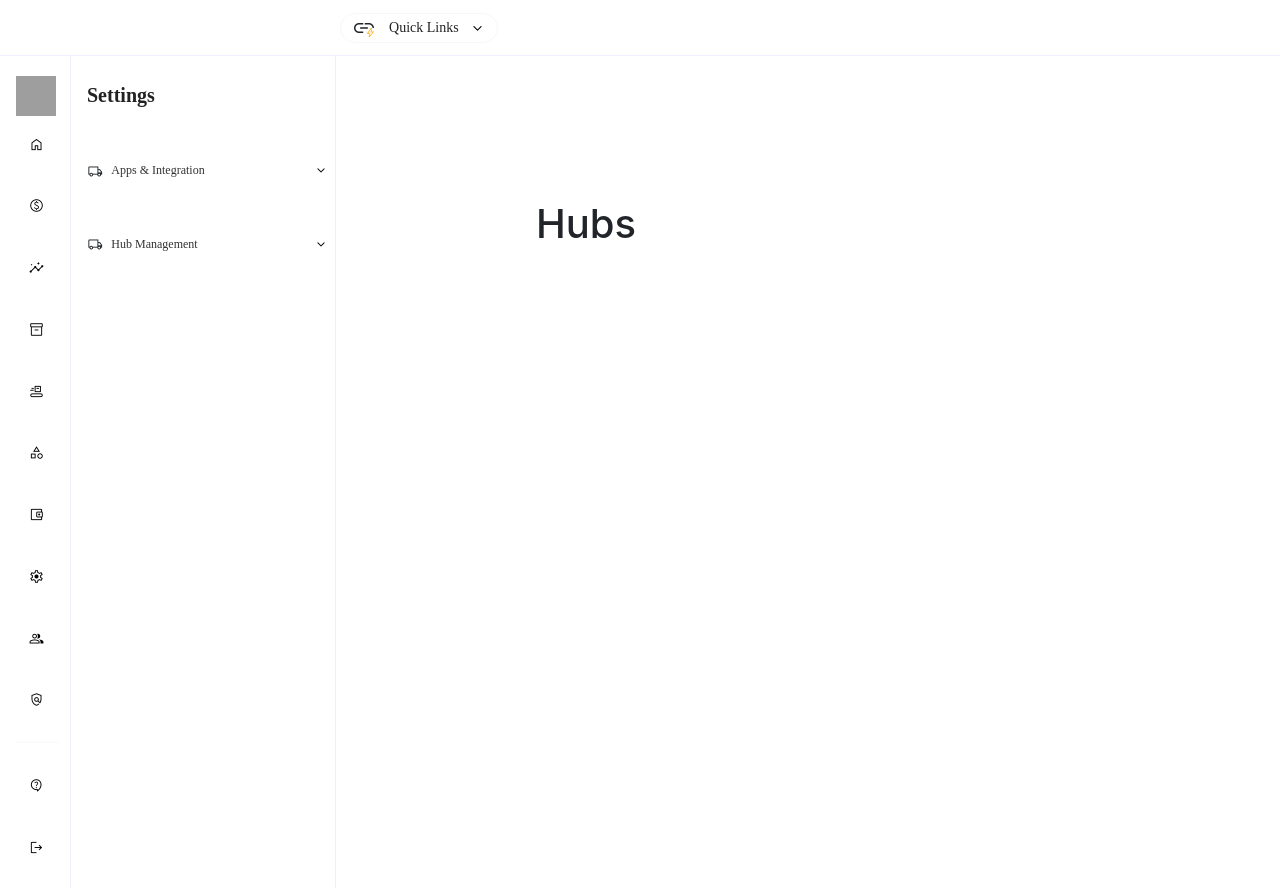
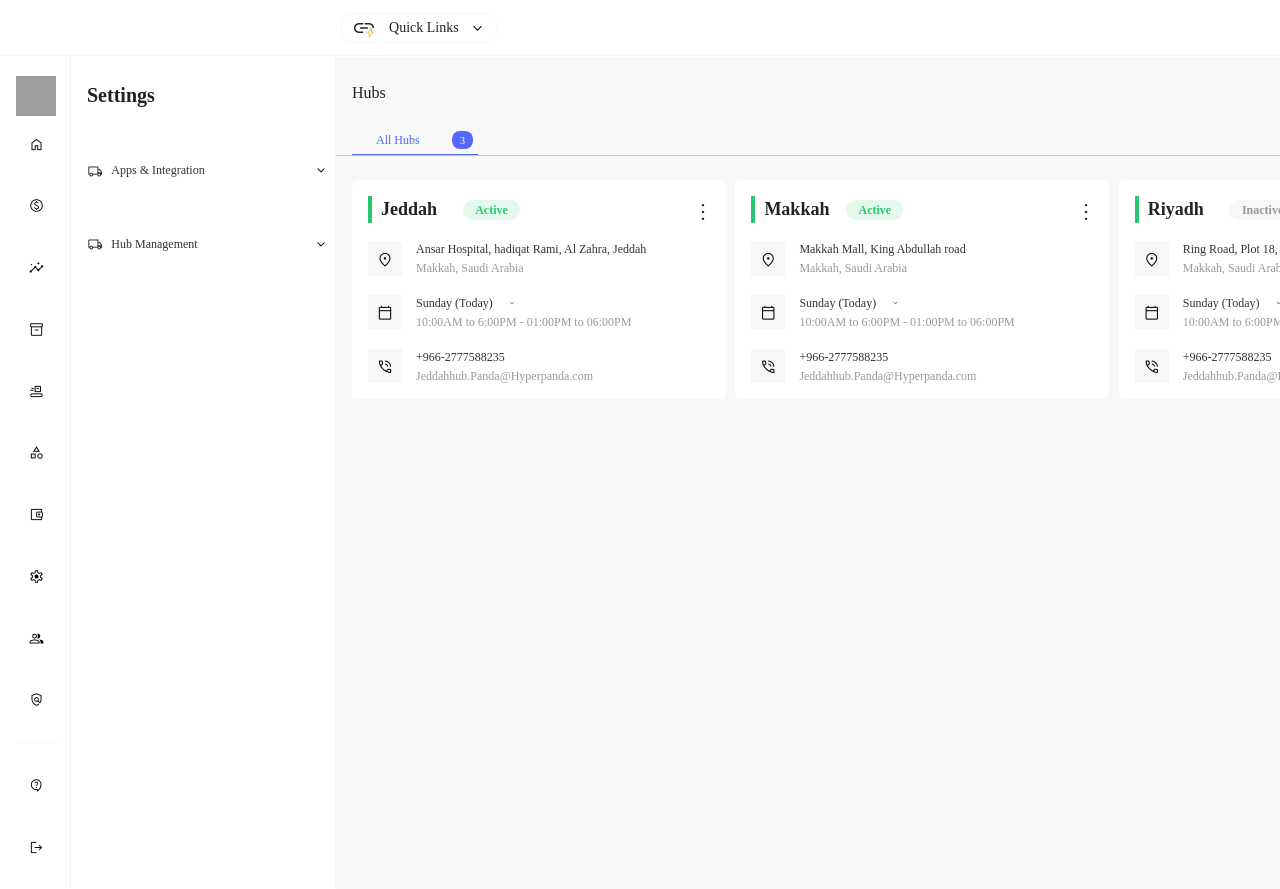
Before and after one commit to msharmasharma/Omniful-Assignment, a React (Create React App) app in the folder figma-design/: page /hubs in a window 1280 px wide. Shown: the top 889 px of the page. Built offline with nearby package versions, Linux system fonts and the light colour scheme; grey boxes are pictures that could not be loaded.

Commit message:
nearly done

```diff
--- a/figma-design/src/components/Settings.js
+++ b/figma-design/src/components/Settings.js
@@ -44,7 +44,7 @@ export const Settings = () => {
                   local_shipping
                 </span>
               </div>
-              <Link to={"/sales"}>
+              <Link className="textdeco" to={"/sales"}>
                 {" "}
                 <div class="sublist" onClick={() => setSpace(true)}>
                   Sales channel Apps
@@ -100,7 +100,7 @@ export const Settings = () => {
                   local_shipping
                 </span>
               </div>
-              <Link to={"/hubs"}>
+              <Link className="textdeco" to={"/hubs"}>
                 <div class="sublist">Hubs</div>
               </Link>
             </li>
--- a/figma-design/src/css/Hubs.css
+++ b/figma-design/src/css/Hubs.css
@@ -1,4 +1,201 @@
 .hubsmain {
-  margin-left: 200px;
-  margin-top: 200px;
+  /* border: 1px solid red; */
+  width: 1176px;
+  height: 832px;
+  margin-top: 57px;
+  font-family: "Montserrat";
+  background: rgb(248, 248, 248);
 }
+.createnew {
+  height: 36px;
+  width: 143px;
+  border-radius: 4px;
+  padding: 6px 16px 6px 16px;
+  margin-top: 17px;
+  display: flex;
+  justify-content: space-around;
+  margin-left: 790px;
+}
+.plus {
+  margin-top: 2px;
+  font-size: 13.5px;
+  border-radius: 0px;
+  color: #ffffff;
+}
+.topbox {
+  display: flex;
+}
+.colorline {
+  margin-left: 16px;
+  margin-top: 16px;
+  width: 4px;
+  height: 27px;
+  background: #28c76f;
+}
+
+.new {
+  height: 24px;
+  width: 83px;
+  border-radius: nullpx;
+  font-family: "Poppins";
+  font-style: normal;
+  font-weight: 500;
+  font-size: 14px;
+  line-height: 24px;
+  color: #ffffff;
+  cursor: pointer;
+}
+
+.gridhub {
+  display: grid;
+  grid-template-columns: repeat(3, 32.6%);
+  margin-top: 24px;
+}
+.boxeshub {
+  height: 219px;
+  width: 374px;
+  border-radius: 6px;
+  background: #ffffff;
+  border-radius: 6px;
+  margin-left: 16px;
+  column-gap: 9px;
+  cursor: pointer;
+}
+
+.name {
+  margin-left: 9px;
+  margin-top: 16px;
+  width: 70px;
+  height: 27px;
+  font-family: "Poppins";
+  font-style: normal;
+  font-weight: 600;
+  font-size: 18px;
+  line-height: 27px;
+  color: #222222;
+}
+.activeone {
+  margin-left: 12px;
+  margin-top: 20px;
+  align-items: center;
+  padding: 1px 9px, 1px, 9px;
+  background: rgba(40, 199, 111, 0.12);
+  border-radius: 17px;
+  color: #28c76f;
+  text-align: center;
+  height: 20px;
+  width: 57px;
+  font-size: 12px;
+  font-family: "Poppins";
+  font-style: normal;
+  font-weight: 600;
+  line-height: 20px;
+}
+.inactiveone {
+  margin-left: 12px;
+  margin-top: 20px;
+  align-items: center;
+  padding: 1px 9px, 1px, 9px;
+  background: #f7f7f7;
+  border-radius: 17px;
+  color: #999999;
+  text-align: center;
+  height: 20px;
+  width: 68px;
+  font-size: 12px;
+  font-family: "Poppins";
+  font-style: normal;
+  font-weight: 600;
+  line-height: 20px;
+}
+.dots {
+  margin-top: 20px;
+  margin-left: 180.67px;
+  width: 16px;
+  height: 16px;
+}
+.dotshori {
+  margin-left: -10px;
+  transform: rotate(90deg);
+}
+.location {
+  margin-top: 19px;
+  margin-left: 16px;
+  width: 34px;
+  height: 34px;
+  background: #f7f7f7;
+  text-align: center;
+}
+
+.loca {
+  margin-top: 10px;
+  font-size: 16.5px;
+  color: black;
+}
+
+.calendar {
+  margin-top: 18px;
+  margin-left: 16px;
+  width: 34px;
+  height: 34px;
+  background: #f7f7f7;
+  text-align: center;
+}
+
+.cal {
+  margin-top: 10px;
+  font-size: 16.5px;
+  color: black;
+}
+
+.phone {
+  margin-top: 18px;
+  margin-left: 16px;
+  width: 34px;
+  height: 34px;
+  background: #f7f7f7;
+  text-align: center;
+}
+
+.pho {
+  margin-top: 10px;
+  font-size: 16.5px;
+  color: black;
+}
+.secondbox {
+  display: flex;
+}
+.thirdbox {
+  display: flex;
+}
+.fourthbox {
+  display: flex;
+}
+
+.lightbold {
+  margin-top: 16px;
+  margin-left: 14px;
+}
+.boldletters {
+  font-family: "Poppins";
+  font-style: normal;
+  font-weight: 500;
+  font-size: 12px;
+  line-height: 18px;
+  color: #333333;
+  line-height: 20px;
+}
+
+.lightletters {
+  font-family: "Poppins";
+  font-style: normal;
+  font-weight: 400;
+  font-size: 12px;
+  line-height: 18px;
+  color: #999999;
+}
+
+.exmore {
+  font-size: 8px;
+  margin-left: 12.28px;
+}
--- a/figma-design/src/css/Sales.css
+++ b/figma-design/src/css/Sales.css
@@ -4,6 +4,7 @@
   height: 832px;
   margin-top: 57px;
   font-family: "Montserrat";
+  background: rgb(248, 248, 248);
 }
 
 .aboveheader {
@@ -62,13 +63,30 @@
   align-items: center;
   gap: 12px;
   background: rgba(255, 255, 255, 0.15);
-}
-
-.integrated:hover {
   border-bottom: 1px solid #5468fa;
 }
 
 .inti {
+  margin-left: 12px;
+  margin-top: 6px;
+  margin-bottom: 6px;
+  border-radius: nullpx;
+  width: 64px;
+  height: 18px;
+  font-family: "Poppins";
+  font-style: normal;
+  font-weight: 500;
+  font-size: 12px;
+  line-height: 18px;
+  /* color: #666666; */
+  cursor: pointer;
+  flex: none;
+  order: 0;
+  flex-grow: 0;
+  color: #5468fa;
+}
+
+.intii {
   margin-left: 12px;
   margin-top: 6px;
   margin-bottom: 6px;
@@ -86,8 +104,7 @@
   order: 0;
   flex-grow: 0;
 }
-
-.inti:hover {
+.intii:hover {
   color: #5468fa;
 }
 
@@ -136,17 +153,12 @@
   width: 26px;
   border-radius: 8px;
   padding: 5px 8px 4px 8px;
-  background: rgba(84, 104, 250, 0.1);
   font-family: "Montserrat";
-  color: black;
   font-style: normal;
   font-size: 10px;
   line-height: 10px;
   text-align: center;
   cursor: pointer;
-}
-
-.twl:hover {
   background: #5468fa;
   color: #ffffff;
 }
--- a/figma-design/src/css/Settings.css
+++ b/figma-design/src/css/Settings.css
@@ -116,3 +116,6 @@
 .expns {
   transform: rotate(-180deg);
 }
+.textdeco {
+  text-decoration: none;
+}
--- a/figma-design/src/pages/Hubs.js
+++ b/figma-design/src/pages/Hubs.js
@@ -1,8 +1,164 @@
-import "../css/Hubs.css"
+import "../css/Hubs.css";
 export const Hubs = () => {
   return (
     <div className="hubsmain">
-      <h1 className="head">Hubs</h1>
+      <div className="aboveheader">
+        <h1 className="heads">Hubs</h1>
+        <button type="button" class="btn btn-primary createnew">
+          <span className="plus">+</span>{" "}
+          <span className="new">Create New</span>
+        </button>
+        <div className="horizon">
+          <span class="material-symbols-outlined morehori">more_horiz</span>
+        </div>
+      </div>
+      <div className="saleheader">
+        <div className="integrated">
+          <div className="inti">All Hubs</div>
+          <div className="twl">3</div>
+        </div>
+      </div>
+      <hr className="har" />
+      <div className="gridhub">
+        <div className="boxeshub">
+          <div className="topbox">
+            <div className="colorline"></div>
+            <div className="name">Jeddah</div>
+            <div className="activeone">Active</div>
+            <div className="dots">
+              <span class="material-symbols-outlined dotshori">more_horiz</span>
+            </div>
+          </div>
+          <div className="secondbox">
+            <div className="location">
+              <span class="material-symbols-outlined loca">location_on</span>
+            </div>
+            <div className="lightbold">
+              <div className="boldletters">
+                Ansar Hospital, hadiqat Rami, Al Zahra, Jeddah
+              </div>
+              <div className="lightletters">Makkah, Saudi Arabia</div>
+            </div>
+          </div>
+          <div className="thirdbox">
+            <div className="calendar">
+              <span class="material-symbols-outlined cal">calendar_today</span>
+            </div>
+            <div className="lightbold">
+              <div className="boldletters">
+                Sunday (Today){" "}
+                <span class="material-symbols-outlined exmore">
+                  expand_more
+                </span>
+              </div>
+              <div className="lightletters">
+                10:00AM to 6:00PM - 01:00PM to 06:00PM
+              </div>
+            </div>
+          </div>
+          <div className="fourthbox">
+            <div className="phone">
+              <span class="material-symbols-outlined pho">phone_in_talk</span>
+            </div>
+            <div className="lightbold">
+              <div className="boldletters">+966-2777588235</div>
+              <div className="lightletters">Jeddahhub.Panda@Hyperpanda.com</div>
+            </div>
+          </div>
+        </div>
+        <div className="boxeshub">
+          <div className="topbox">
+            <div className="colorline"></div>
+            <div className="name">Makkah</div>
+            <div className="activeone">Active</div>
+            <div className="dots">
+              <span class="material-symbols-outlined dotshori">more_horiz</span>
+            </div>
+          </div>
+          <div className="secondbox">
+            <div className="location">
+              <span class="material-symbols-outlined loca">location_on</span>
+            </div>
+            <div className="lightbold">
+              <div className="boldletters">Makkah Mall, King Abdullah road</div>
+              <div className="lightletters">Makkah, Saudi Arabia</div>
+            </div>
+          </div>
+          <div className="thirdbox">
+            <div className="calendar">
+              <span class="material-symbols-outlined cal">calendar_today</span>
+            </div>
+            <div className="lightbold">
+              <div className="boldletters">
+                Sunday (Today){" "}
+                <span class="material-symbols-outlined exmore">
+                  expand_more
+                </span>
+              </div>
+              <div className="lightletters">
+                10:00AM to 6:00PM - 01:00PM to 06:00PM
+              </div>
+            </div>
+          </div>
+          <div className="fourthbox">
+            <div className="phone">
+              <span class="material-symbols-outlined pho">phone_in_talk</span>
+            </div>
+            <div className="lightbold">
+              <div className="boldletters">+966-2777588235</div>
+              <div className="lightletters">Jeddahhub.Panda@Hyperpanda.com</div>
+            </div>
+          </div>
+        </div>
+        <div className="boxeshub">
+          <div className="topbox">
+            <div className="colorline"></div>
+            <div className="name">Riyadh</div>
+            <div className="inactiveone">Inactive</div>
+            <div className="dots">
+              <span class="material-symbols-outlined dotshori">more_horiz</span>
+            </div>
+          </div>
+          <div className="secondbox">
+            <div className="location">
+              <span class="material-symbols-outlined loca">location_on</span>
+            </div>
+            <div className="lightbold">
+              <div className="boldletters">
+                Ring Road, Plot 18, Riyadh Jeddah Highway
+              </div>
+              <div className="lightletters">Makkah, Saudi Arabia</div>
+            </div>
+          </div>
+          <div className="thirdbox">
+            <div className="calendar">
+              <span class="material-symbols-outlined cal">calendar_today</span>
+            </div>
+            <div className="lightbold">
+              <div className="boldletters">
+                Sunday (Today){" "}
+                <span class="material-symbols-outlined exmore">
+                  expand_more
+                </span>
+              </div>
+              <div className="lightletters">
+                10:00AM to 6:00PM - 01:00PM to 06:00PM
+              </div>
+            </div>
+          </div>
+          <div className="fourthbox">
+            <div className="phone">
+              <span class="material-symbols-outlined pho">phone_in_talk</span>
+            </div>
+            <div className="lightbold">
+              <div className="boldletters">+966-2777588235</div>
+              <div className="lightletters">Jeddahhub.Panda@Hyperpanda.com</div>
+            </div>
+          </div>
+        </div>
+      </div>
+
+      {/* { */}
     </div>
   );
 };
--- a/figma-design/src/pages/Saleschannel.js
+++ b/figma-design/src/pages/Saleschannel.js
@@ -14,11 +14,11 @@ export const Saleschannel = () => {
           <div className="twl">12</div>
         </div>
         <div className="allchannels">
-          <div className="inti">All Channels</div>
+          <div className="intii">All Channels</div>
           <div className="oneeight">118</div>
         </div>
         <div className="comingsoon">
-          <div className="inti cmng">Coming soon</div>
+          <div className="intii cmng">Coming soon</div>
           <div className="nine">9</div>
         </div>
       </div>
```
